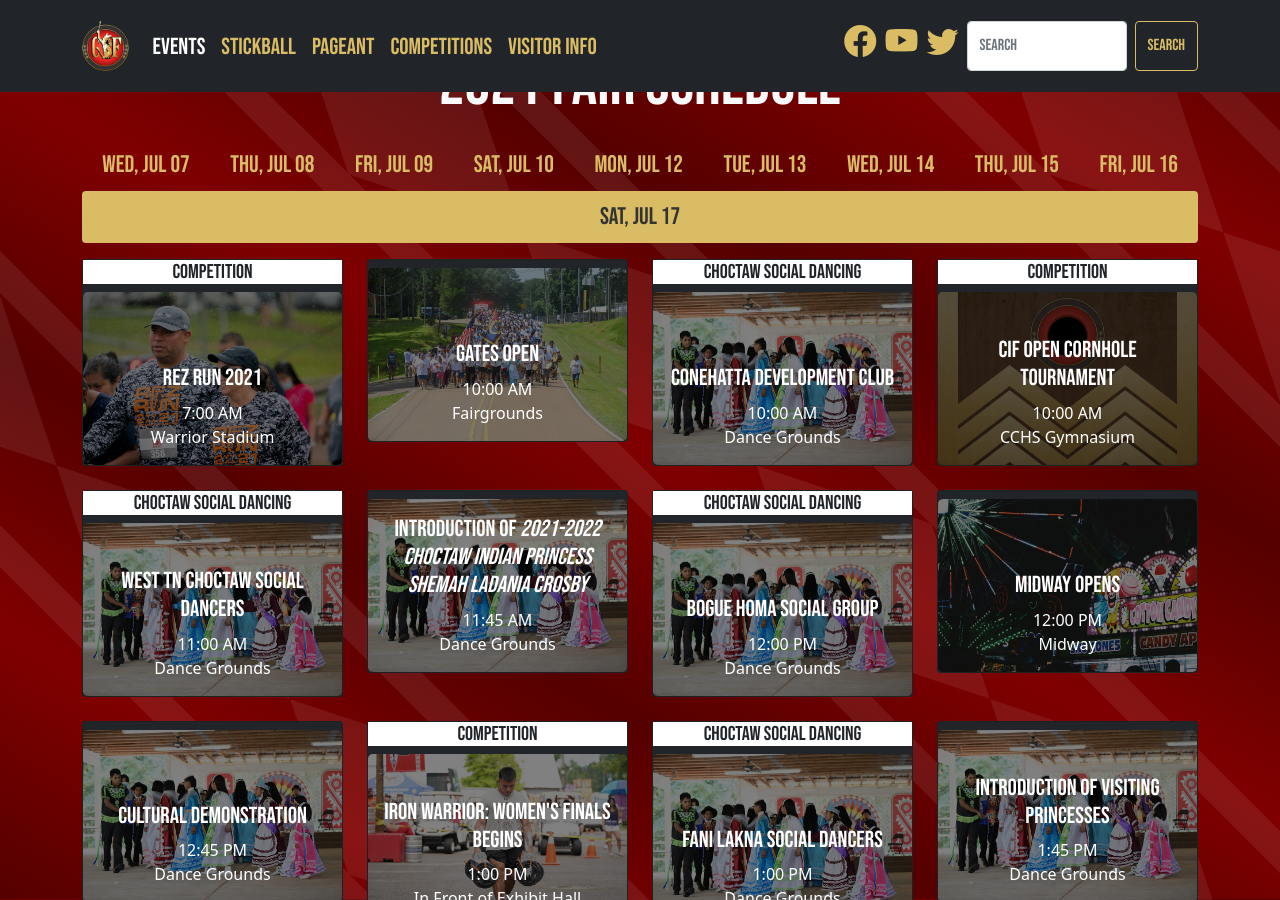
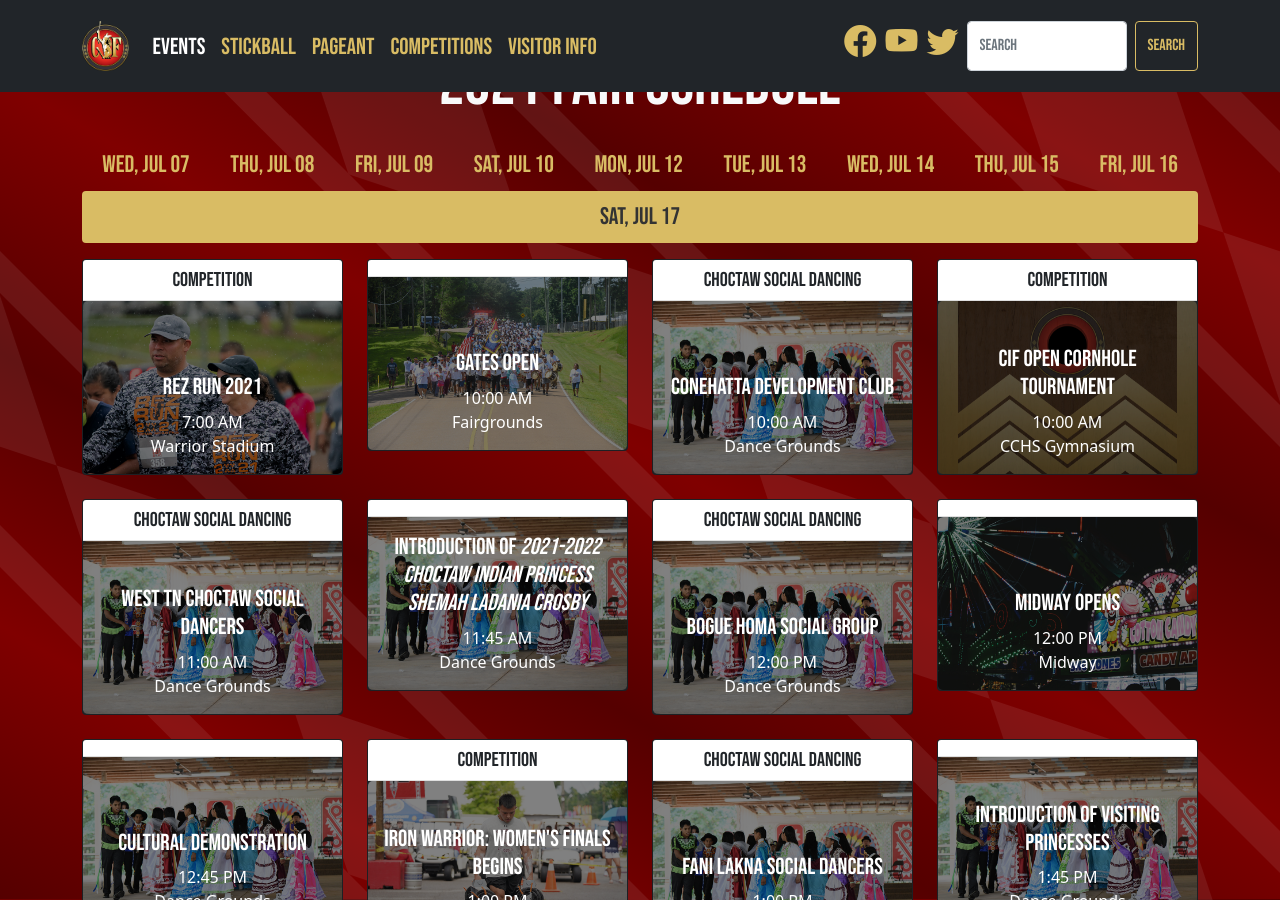
Before and after one commit to smattera/smattera.github.io, a Jekyll site: the page built from events/index.md, in a window 1280 px wide and 900 px high, scrolled down 979 px. Built offline with Jekyll 4.4.1, drawn with Linux system fonts in a browser that asks for light colours; nearby versions of some CDN libraries.

Commit message:
Update eventCard.html

```diff
--- a/_includes/eventCard.html
+++ b/_includes/eventCard.html
@@ -1,6 +1,6 @@
 <div class="col">
   <div class="card bg-dark text-white">
-    <div class="card-title bg-white text-dark h6">{{ include.div }}</div>
+    <div class="card-header bg-white text-dark h6">{{ include.div }}</div>
     <img src="/assets/img/{{ include.file }}.jpg" alt="{{ include.file }}" class="img-fluid rounded-3" style="filter: brightness(50%)">
     <div class="card-img-overlay h-100 d-flex flex-column justify-content-end">
       <!--<span class="badge rounded-pill bg-white text-dark h6">{{ include.div}}</span>-->
```
